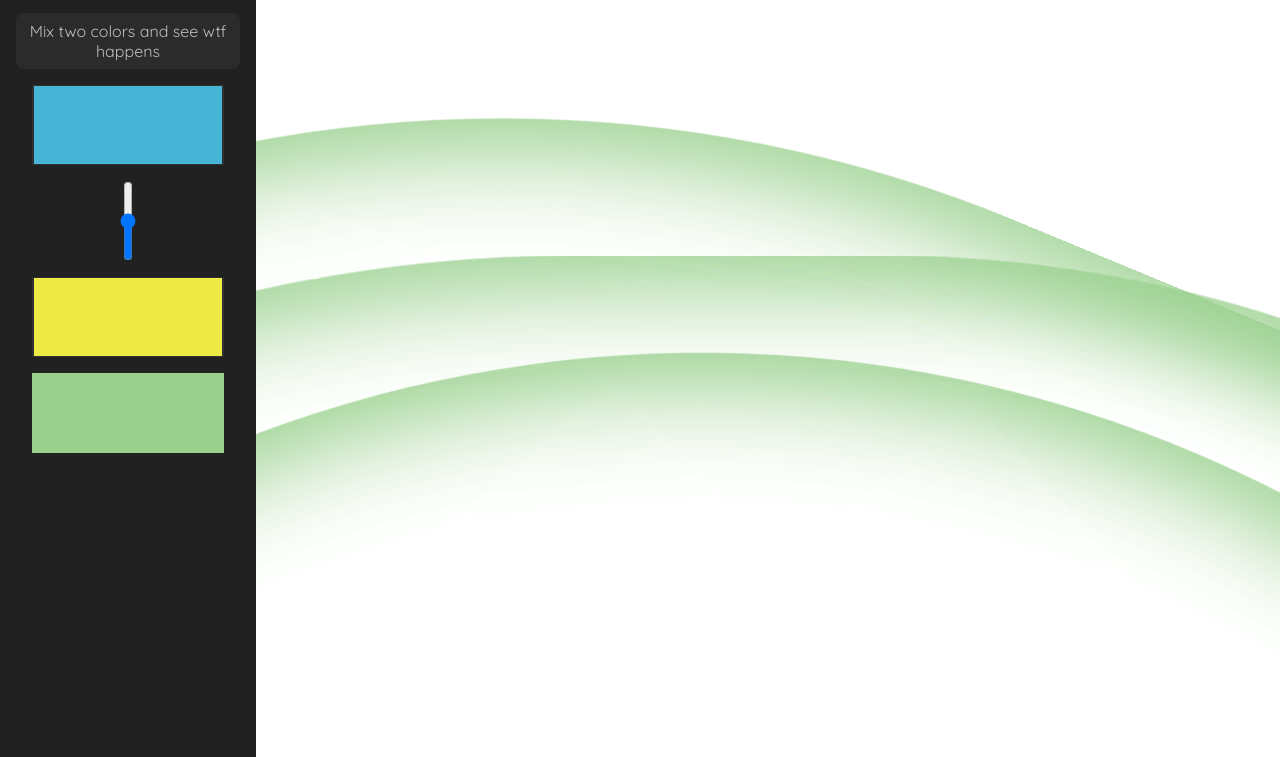
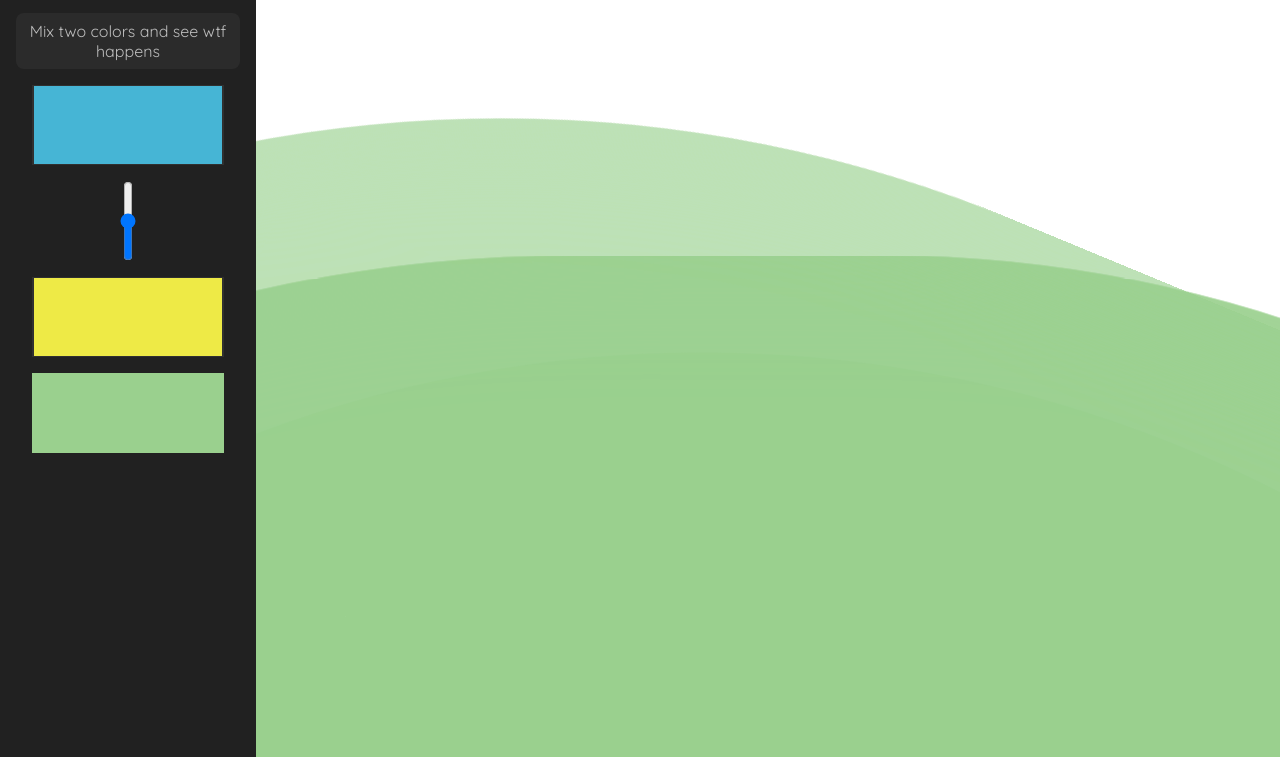
Before and after one commit to GitMarre/color-shizz, a plain HTML site: page monday bushi/index.html in a window 1280 px wide. Shown: the part 43-800 px from the top of the page. Drawn offline with Linux system fonts and the light colour scheme.

Commit message:
bara grön

```diff
--- a/monday bushi/effects.js
+++ b/monday bushi/effects.js
@@ -20,16 +20,21 @@ function update() {
 function reset() {
 	const colormix = blend(aInput.value, bInput.value, Number(pInput.value));
 	const boxshadow = 'inset 0 0 10vw ' + colormix;
-	for(var i = 0; i < två.length; i++){
+	for(var i = 0; i < 2; i++){
 		två[i].style['boxShadow'] = boxshadow;
+		två[i].style.background = colormix;
+		två[i].style['opacity'] = '1';
 	}
-	for(var i = 0; i < ett.length; i++){
+	for(var i = 0; i < 2; i++){
 		ett[i].style['boxShadow'] = boxshadow;
+		ett[i].style.background = colormix;
+		ett[i].style['opacity'] = '0.4';
 	}
-	for(var i = 0; i < tre.length; i++){
+	for(var i = 0; i < 2; i++){
 		tre[i].style['boxShadow'] = boxshadow;
+		tre[i].style.background = colormix;
+		tre[i].style['opacity'] = '0.7';
 	}
-	console.log(colormix);
 }
 
 function toRGBA(d) {
--- a/monday bushi/index.html
+++ b/monday bushi/index.html
@@ -24,13 +24,13 @@
         <div class="sider">
             <p>Mix two colors and see wtf happens</p>
             <div class="colors">
-                <div class="b">
+                <div class="b" title="Choose a color to mix!">
                     <input type="color" data-b value="#46b5d5">
                 </div>
                 <div class="slider" title="Establish dominance">
                     <input type="range" data-p min="0" max="1" step="0.01" value="0.5"/>
                 </div>
-                <div class="a">
+                <div class="a" title="Choose a color to mix!">
                     <input type="color" data-a value="#eeea46">
                 </div>
                 <div class="result"></div>
```
